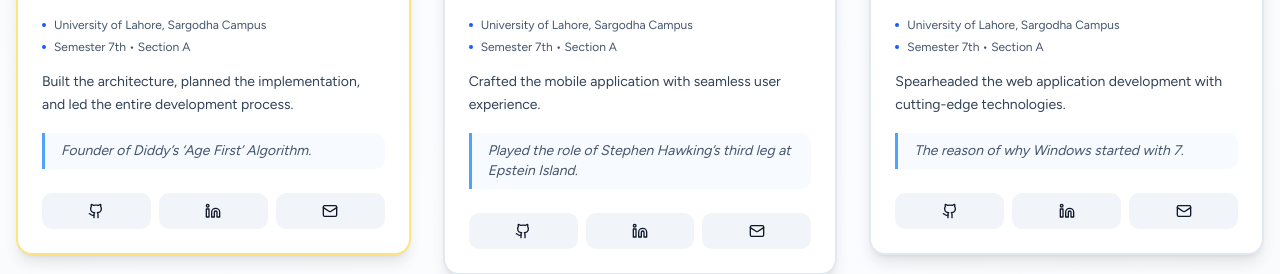
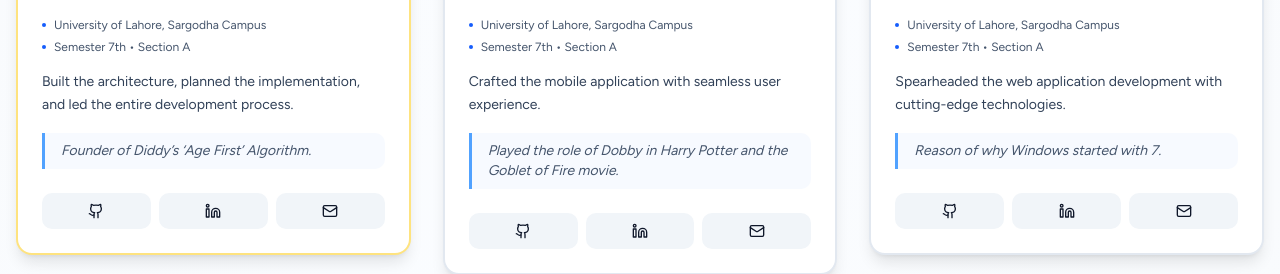
Before and after one commit to MuhammadAliyan10/SENTINEL, a Next.js app in the folder sentinel-web/: page /about-developers in a window 1280 px wide. Shown: the part 800-1074 px from the top of the page. Built offline with nearby package versions, Linux system fonts and the light colour scheme.

Commit message:
Final bio change in about-developer page

```diff
--- a/sentinel-web/src/app/about-developers/page.tsx
+++ b/sentinel-web/src/app/about-developers/page.tsx
@@ -277,7 +277,7 @@ const developers = [
     role: "Lead App Software Engineer",
     university: "University of Lahore, Sargodha Campus",
     semester: "Semester 7th • Section A",
-    bio: "Played the role of Stephen Hawking’s third leg at Epstein Island.",
+    bio: "Played the role of Dobby in Harry Potter and the Goblet of Fire movie.",
     description:
       "Crafted the mobile application with seamless user experience.",
     image: "/developers/Zeeshan.png",
@@ -293,7 +293,7 @@ const developers = [
     role: "Lead Web Software Engineer",
     university: "University of Lahore, Sargodha Campus",
     semester: "Semester 7th • Section A",
-    bio: "The reason of why Windows started with 7.",
+    bio: "Reason of why Windows started with 7.",
     description:
       "Spearheaded the web application development with cutting-edge technologies.",
     image: "/developers/Hashir.jpg",
```
